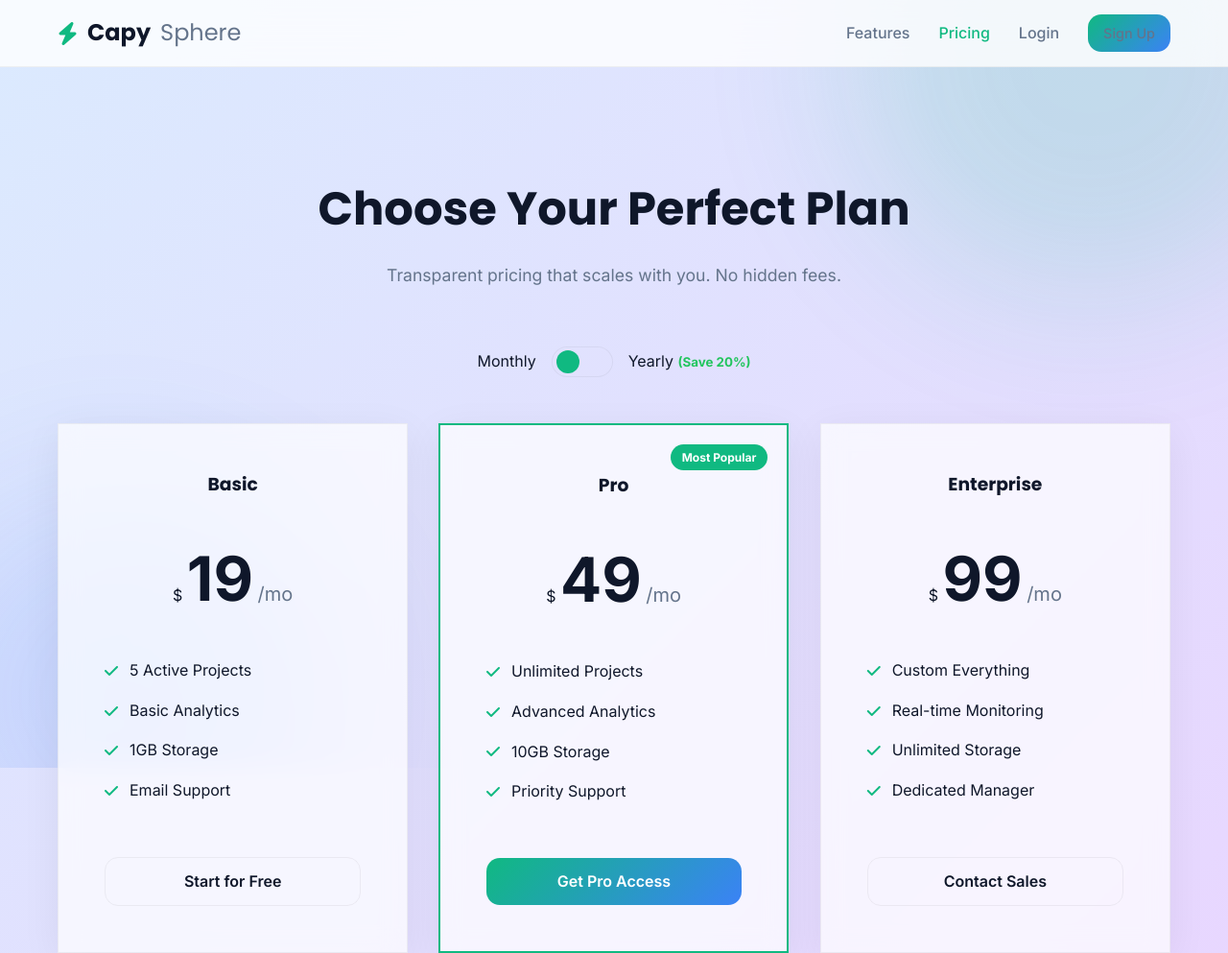
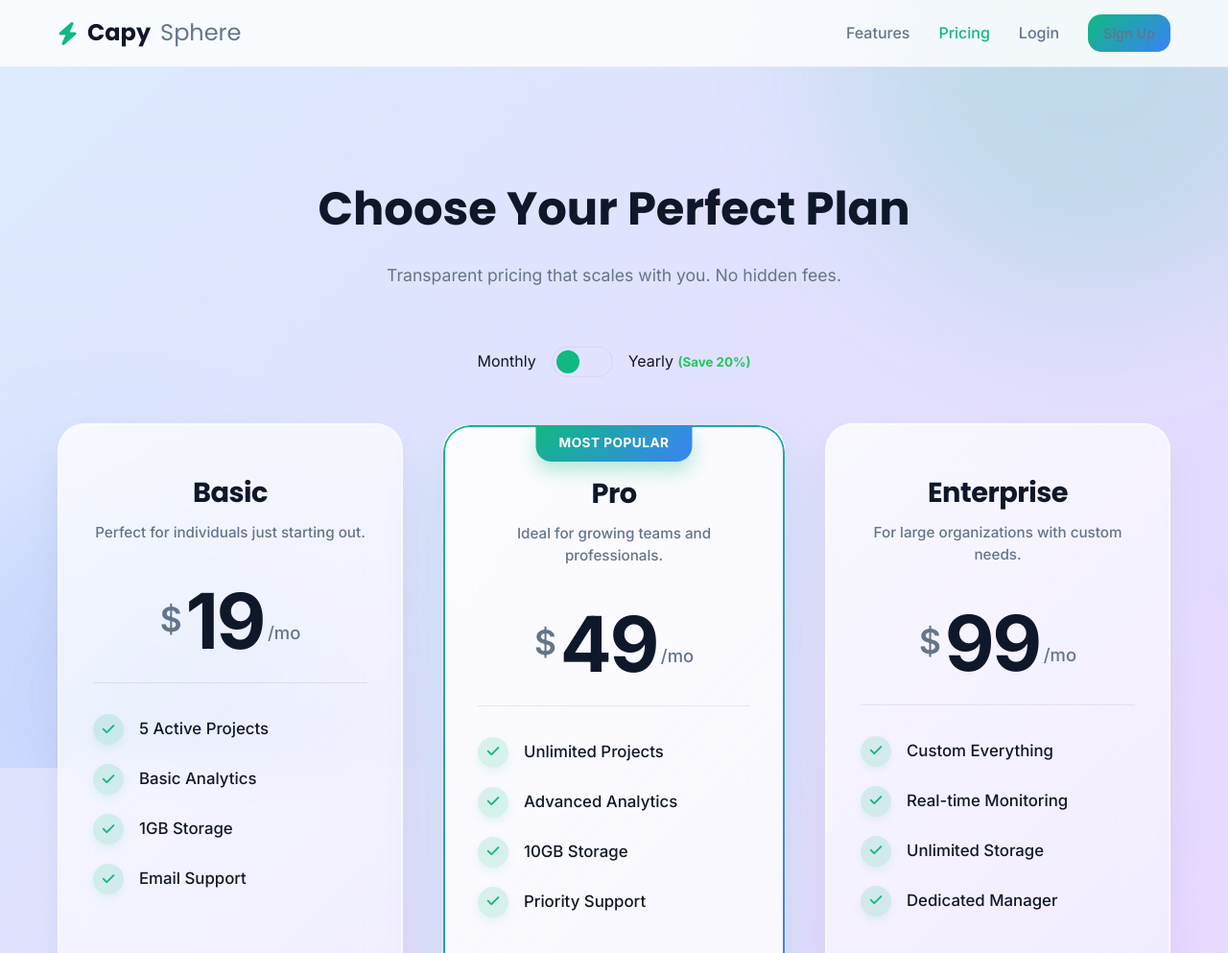
Before and after one commit to rohit-irl/Subscription-Based-Membership-Engine, a plain HTML site: page Frontend/pricing.html in a window 1280 px wide. Shown: the top 993 px of the page at 96% size. Drawn offline with Linux system fonts and the light colour scheme.

Commit message:
price-style

```diff
--- a/Frontend/css/style.css
+++ b/Frontend/css/style.css
@@ -283,49 +283,143 @@ section {
 /* Pricing Grid */
 .pricing-grid {
     display: grid;
-    grid-template-columns: repeat(auto-fit, minmax(320px, 1fr));
-    gap: 32px;
+    grid-template-columns: repeat(auto-fit, minmax(340px, 1fr));
+    gap: 40px;
+    position: relative;
+    z-index: 10;
+    margin-top: 40px;
 }
 
 .pricing-card {
-    padding: 48px;
+    padding: 48px 36px;
     text-align: center;
     display: flex;
     flex-direction: column;
+    border-radius: 28px;
+    background: rgba(255, 255, 255, 0.45);
+    backdrop-filter: blur(24px);
+    -webkit-backdrop-filter: blur(24px);
+    border: 1px solid rgba(255, 255, 255, 0.7);
+    box-shadow: 0 20px 40px rgba(0, 0, 0, 0.05), inset 0 0 0 1px rgba(255, 255, 255, 0.4);
+    transition: all 0.5s cubic-bezier(0.165, 0.84, 0.44, 1);
+    position: relative;
+    overflow: hidden;
+}
+
+.pricing-card::before {
+    content: '';
+    position: absolute;
+    top: 0;
+    left: 0;
+    width: 100%;
+    height: 100%;
+    background: linear-gradient(135deg, rgba(255, 255, 255, 0.6) 0%, rgba(255, 255, 255, 0) 100%);
+    z-index: 0;
+    pointer-events: none;
+}
+
+.pricing-card>* {
+    position: relative;
+    z-index: 1;
+}
+
+.pricing-card:hover {
+    transform: translateY(-12px);
+    box-shadow: 0 40px 80px rgba(0, 0, 0, 0.1), inset 0 0 0 1px rgba(255, 255, 255, 0.9);
+    background: rgba(255, 255, 255, 0.65);
+}
+
+.pricing-card h3 {
+    font-size: 1.8rem;
+    font-weight: 700;
+    margin-bottom: 8px;
+    color: var(--text-main);
+    letter-spacing: -0.5px;
+}
+
+.plan-desc {
+    color: var(--text-muted);
+    font-size: 0.95rem;
+    margin-bottom: 24px;
+    font-weight: 500;
+    line-height: 1.5;
 }
 
 .pricing-card.popular {
     transform: scale(1.05);
-    border: 2px solid var(--primary-color);
-    position: relative;
+    background: rgba(255, 255, 255, 0.75);
+    border: 2px solid transparent;
+    background-clip: padding-box;
+    box-shadow: 0 30px 60px rgba(16, 185, 129, 0.15), inset 0 0 0 1px rgba(255, 255, 255, 0.9);
+}
+
+.pricing-card.popular::after {
+    content: '';
+    position: absolute;
+    inset: 0;
+    border-radius: 28px;
+    padding: 2px;
+    background: linear-gradient(135deg, var(--primary-color), var(--secondary-color));
+    -webkit-mask: linear-gradient(#fff 0 0) content-box, linear-gradient(#fff 0 0);
+    mask: linear-gradient(#fff 0 0) content-box, linear-gradient(#fff 0 0);
+    -webkit-mask-composite: xor;
+    mask-composite: exclude;
+    pointer-events: none;
+    z-index: 2;
+}
+
+.pricing-card.popular:hover {
+    transform: scale(1.05) translateY(-12px);
+    box-shadow: 0 50px 100px rgba(16, 185, 129, 0.25), inset 0 0 0 1px rgba(255, 255, 255, 1);
 }
 
 .popular-badge {
     position: absolute;
-    top: 20px;
-    right: 20px;
-    background: var(--primary-color);
+    top: 0;
+    left: 50%;
+    transform: translateX(-50%);
+    background: linear-gradient(135deg, var(--primary-color), var(--secondary-color));
     color: white;
-    /* Ensure visibility */
-    padding: 4px 12px;
-    border-radius: 20px;
-    font-size: 0.75rem;
+    padding: 8px 24px;
+    border-radius: 0 0 16px 16px;
+    font-size: 0.85rem;
     font-weight: 700;
+    letter-spacing: 0.5px;
+    text-transform: uppercase;
+    box-shadow: 0 10px 20px rgba(16, 185, 129, 0.3);
+    z-index: 3;
 }
 
 .price {
-    margin: 32px 0;
+    margin: 16px 0 24px;
+    display: flex;
+    align-items: center;
+    justify-content: center;
+    gap: 4px;
+}
+
+.currency {
+    font-size: 2.2rem;
+    font-weight: 600;
+    color: var(--text-muted);
+    align-self: flex-start;
+    margin-top: 10px;
 }
 
 .amount {
-    font-size: 4rem;
-    font-weight: 700;
+    font-size: 5rem;
+    font-weight: 800;
     color: var(--text-main);
+    line-height: 1;
+    letter-spacing: -2.5px;
 }
 
 .duration {
     color: var(--text-muted);
-    font-size: 1.25rem;
+    font-size: 1.15rem;
+    font-weight: 500;
+    align-self: flex-end;
+    margin-bottom: 12px;
 }
 
 .feature-list {
@@ -333,17 +427,32 @@ section {
     text-align: left;
     margin-bottom: 40px;
     flex-grow: 1;
+    padding-top: 32px;
+    border-top: 1px solid rgba(0, 0, 0, 0.08);
 }
 
 .feature-list li {
-    margin-bottom: 16px;
+    margin-bottom: 20px;
     display: flex;
     align-items: center;
-    gap: 12px;
+    gap: 16px;
+    font-size: 1.05rem;
+    color: var(--text-main);
+    font-weight: 500;
 }
 
 .feature-list i {
     color: var(--primary-color);
+    background: rgba(16, 185, 129, 0.15);
+    width: 32px;
+    height: 32px;
+    display: flex;
+    align-items: center;
+    justify-content: center;
+    border-radius: 50%;
+    font-size: 0.9rem;
+    flex-shrink: 0;
+    box-shadow: 0 4px 10px rgba(16, 185, 129, 0.1);
 }
 
 /* Features Grid */
--- a/Frontend/pricing.html
+++ b/Frontend/pricing.html
@@ -57,6 +57,7 @@
                 <!-- Basic -->
                 <div class="pricing-card glass">
                     <h3>Basic</h3>
+                    <p class="plan-desc">Perfect for individuals just starting out.</p>
                     <div class="price">
                         <span class="currency">$</span>
                         <span class="amount" data-monthly="19" data-yearly="15">19</span>
@@ -75,6 +76,7 @@
                 <div class="pricing-card glass popular">
                     <div class="popular-badge">Most Popular</div>
                     <h3>Pro</h3>
+                    <p class="plan-desc">Ideal for growing teams and professionals.</p>
                     <div class="price">
                         <span class="currency">$</span>
                         <span class="amount" data-monthly="49" data-yearly="39">49</span>
@@ -92,6 +94,7 @@
                 <!-- Enterprise -->
                 <div class="pricing-card glass">
                     <h3>Enterprise</h3>
+                    <p class="plan-desc">For large organizations with custom needs.</p>
                     <div class="price">
                         <span class="currency">$</span>
                         <span class="amount" data-monthly="99" data-yearly="79">99</span>
```
